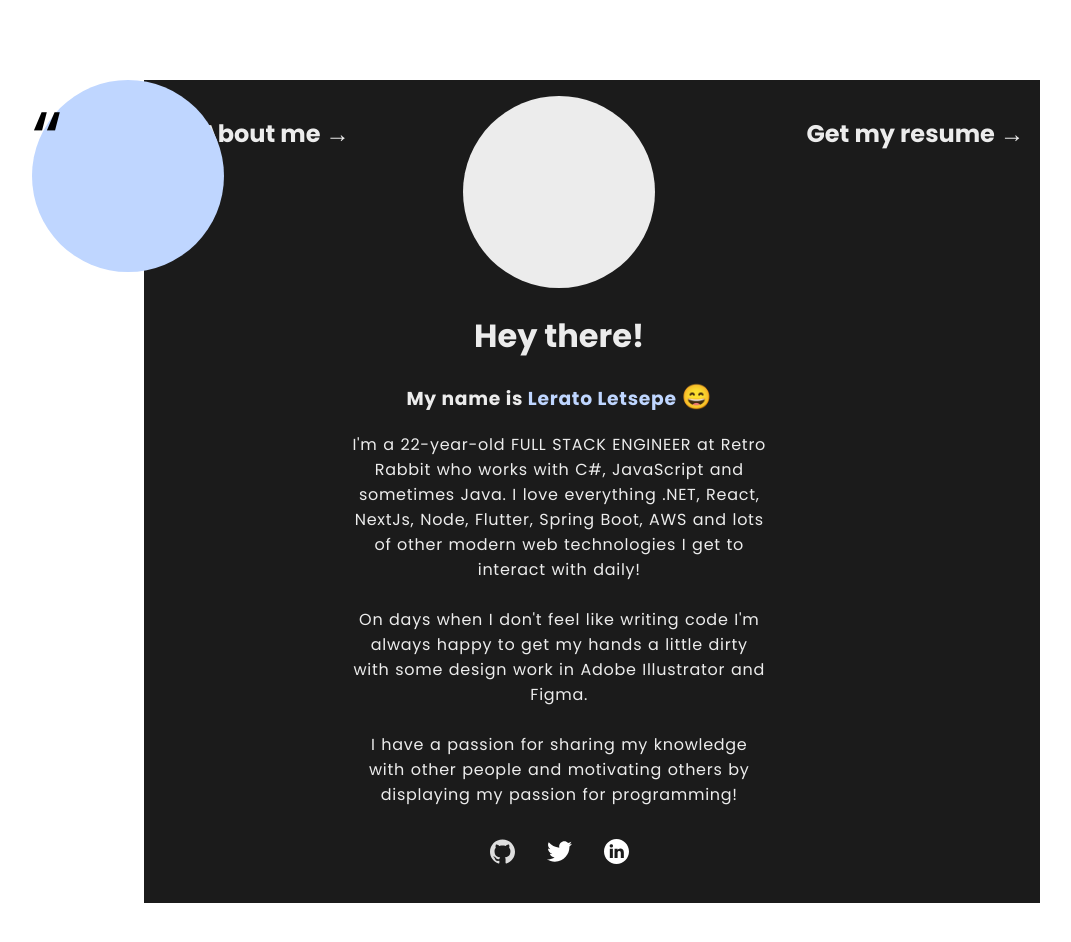
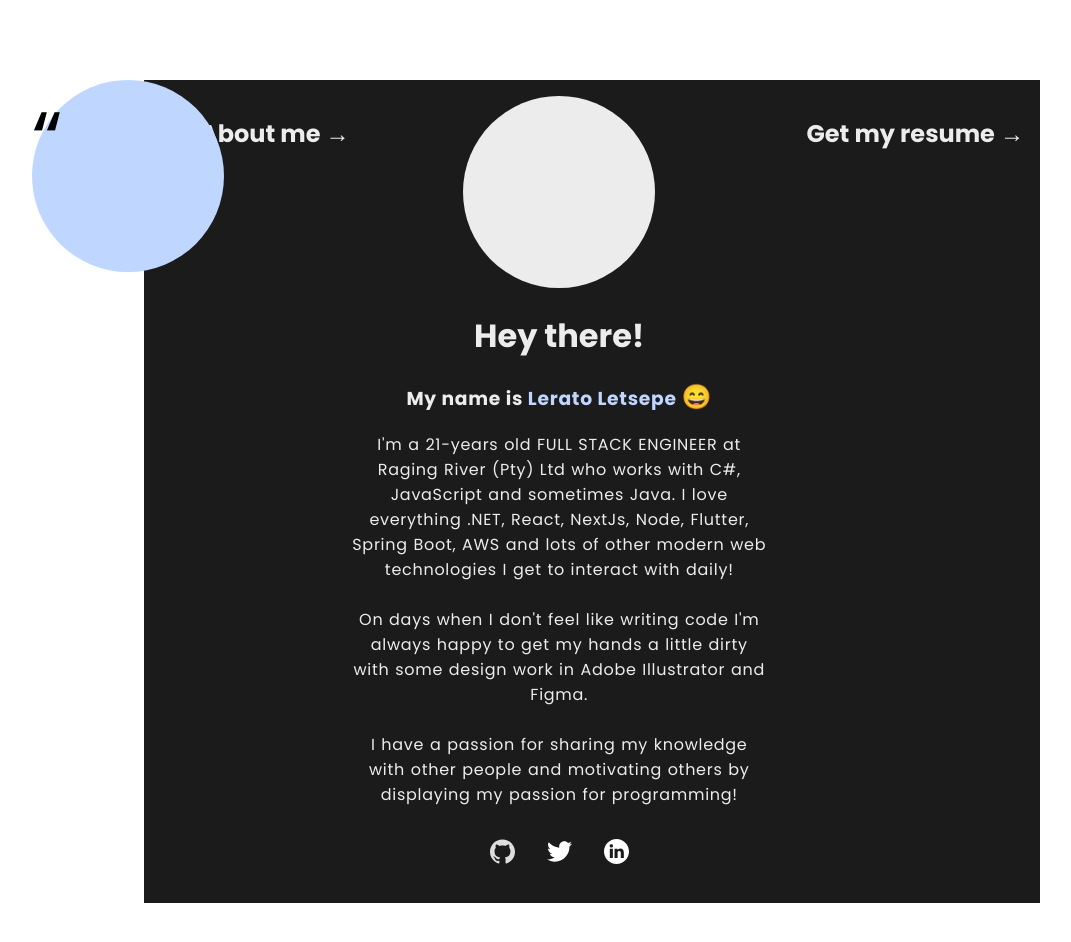
Before and after one commit to lerato1ofwan/innanet-me, a Next.js app: page /about in a window 1280 px wide. Shown: the top 942 px of the page, without its empty margins (48-1119 px from the left). Built offline with nearby package versions, Linux system fonts and the light colour scheme.

Commit message:
Updated age to make it dynamic based on my birth date and update employee info (all on about page)

```diff
--- a/pages/about.js
+++ b/pages/about.js
@@ -1,11 +1,22 @@
 import Head from 'next/head';
 import Image from 'next/image';
-import Link from 'next/link';
 import styles from '../styles/About.module.scss';
 import { motion } from 'framer-motion';
 import { fadeInUp, opacity, secondOpacity } from '../src/Motions';
 
 const About = () => {
+
+    function getAge(dateString) {
+        var today = new Date();
+        var birthDate = new Date(dateString);
+        var age = today.getFullYear() - birthDate.getFullYear();
+        var m = today.getMonth() - birthDate.getMonth();
+        if (m < 0 || (m === 0 && today.getDate() < birthDate.getDate())) {
+            age--;
+        }
+        return age;
+    }
+
     return (
         <motion.div className={styles.container}
             initial={{ opacity: 0 }}
@@ -39,7 +50,7 @@ const About = () => {
                     >
                         <h1>Hey there!</h1>
                         <h3>My name is <motion.span variants={secondOpacity}>Lerato Letsepe <span style={{ fontSize: '1.5rem' }}>&#128516;</span></motion.span></h3>
-                        <p>I'm a 22-year-old FULL STACK ENGINEER at Retro Rabbit who works with C#, JavaScript and sometimes Java. I love everything .NET, React, NextJs, Node, Flutter, Spring Boot, AWS and lots of other modern web technologies I get to interact with daily!<br></br><br></br>On days when I don't feel like writing code I'm always happy to get my hands a little dirty with some design work in Adobe Illustrator and Figma.<br></br><br></br>I have a passion for sharing my knowledge with other people and motivating others by displaying my passion for programming!</p>
+                        <p>I'm a {getAge("1999/12/01")}-years old FULL STACK ENGINEER at Raging River (Pty) Ltd who works with C#, JavaScript and sometimes Java. I love everything .NET, React, NextJs, Node, Flutter, Spring Boot, AWS and lots of other modern web technologies I get to interact with daily!<br></br><br></br>On days when I don't feel like writing code I'm always happy to get my hands a little dirty with some design work in Adobe Illustrator and Figma.<br></br><br></br>I have a passion for sharing my knowledge with other people and motivating others by displaying my passion for programming!</p>
                     </motion.div>
 
                     <ul>
```
